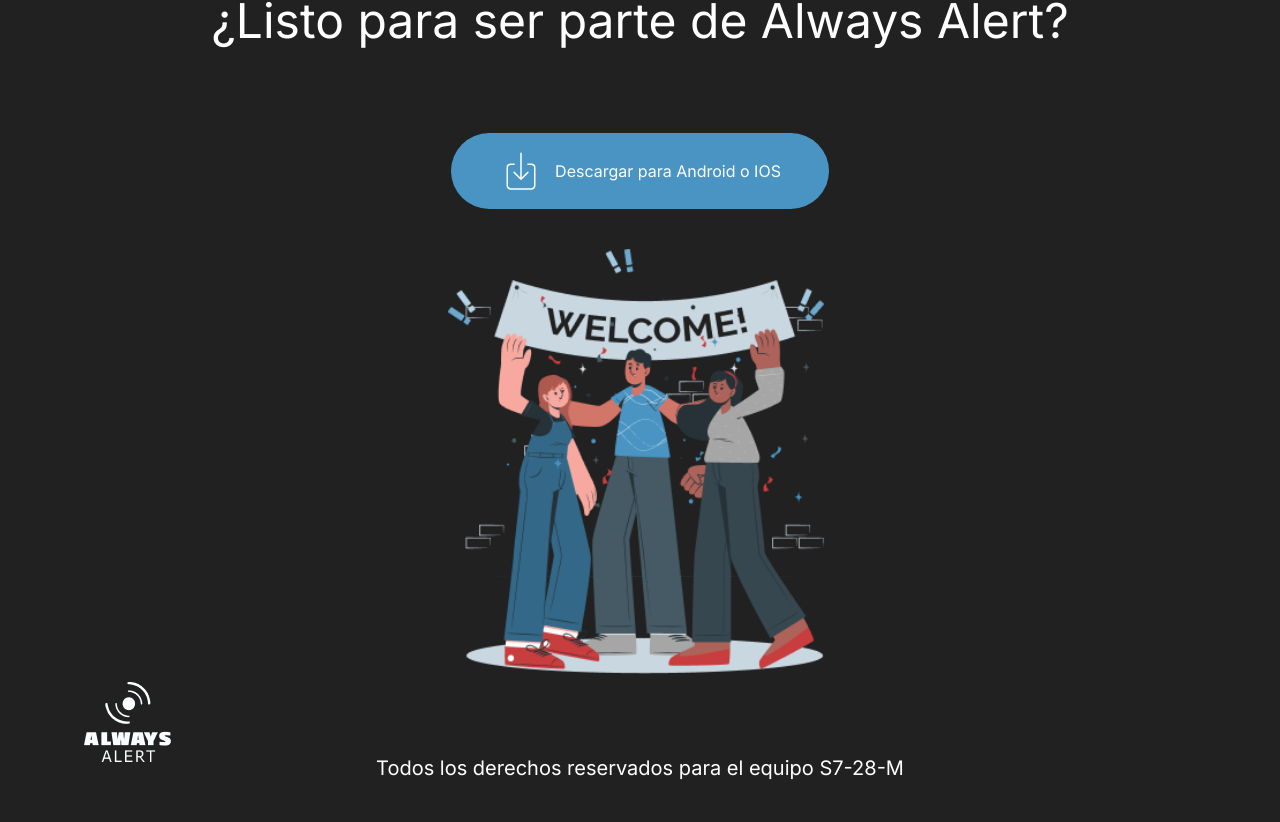
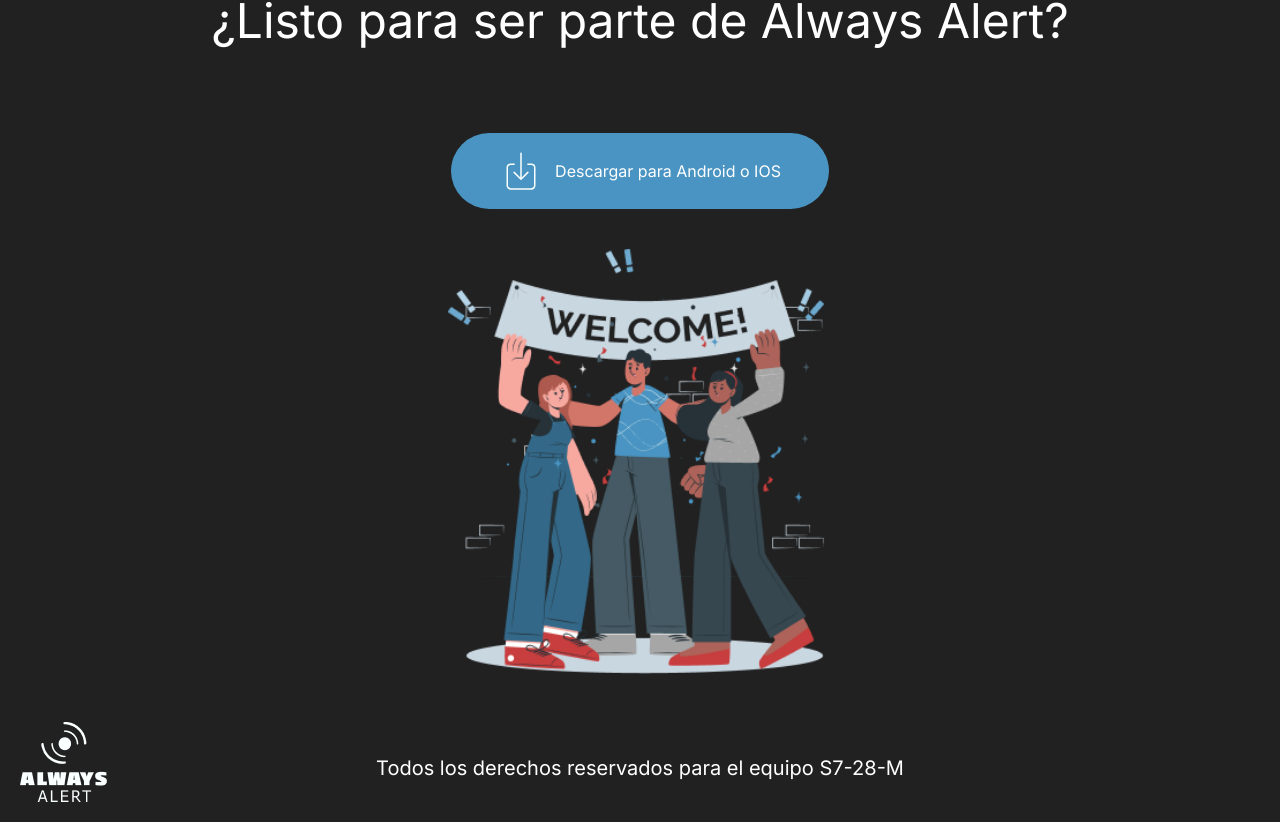
Before and after one commit to No-Country/s7-28-m-reactnative, a React (Vite) app in the folder always-alert-landing/: page / in a window 1280 px wide. Shown: the part 3395-4217 px from the top of the page. Built offline with nearby package versions, Linux system fonts and the light colour scheme.

Commit message:
fix modal z-index

```diff
--- a/always-alert-landing/src/components/DownloadModal/index.jsx
+++ b/always-alert-landing/src/components/DownloadModal/index.jsx
@@ -3,7 +3,7 @@ export default function DownloadModal ({ open, handleClose }) {
   const baseButtonStyle = 'gap-3 py-2 px-2 lg:py-4 sm:px-4 md:px-8 lg:px-12 rounded-full font-inter text-white mt-2 duration-300 ease-in-out hover:scale-110'
   if (open) {
     return (
-      <div className='h-screen w-screen fixed top-0 left-0 bg-black bg-opacity-80 flex justify-center items-center'>
+      <div className='z-10 h-screen w-screen fixed top-0 left-0 bg-black bg-opacity-80 flex justify-center items-center'>
         <dialog open={open} className='bg-gray-300 rounded-md flex flex-col gap-8 w-11/12 sm:max-w-md sm:gap-16 p-8'>
           <h3 className='text-xl text-center sm:text-2xl'>¿Quieres descargar <b>Always Alert</b>?</h3>
           <section className='w-full flex justify-around'>
--- a/always-alert-landing/src/components/Footer/index.jsx
+++ b/always-alert-landing/src/components/Footer/index.jsx
@@ -3,18 +3,18 @@ import DonwloadButton from '../DownloadButton'
 export default function Footer () {
   return (
     <footer className='h-full bg-[#212121] flex flex-col gap-10 items-center py-10 relative'>
-      <div data-aos='fade-up' className='flex flex-col gap-8 pt-8 sm:pt-20 sm:gap-20 items-center w-full max-w-6xl'>
-        <h2 className='text-white text-3xl sm:text-5xl text-center'>
+      <div className='flex flex-col gap-8 pt-8 sm:pt-20 sm:gap-20 items-center w-full max-w-6xl'>
+        <h2 data-aos='fade-up' className='text-white text-3xl sm:text-5xl text-center'>
           ¿Listo para ser parte de Always Alert?
         </h2>
         <section className='flex flex-col gap-10 items-center'>
           <DonwloadButton />
-          <img className='w-96' src='/assets/footer/character.png' alt='' />
+          <img data-aos='fade-up' className='w-96' src='/assets/footer/character.png' alt='' />
         </section>
-        <p className='text-white text-xl text-center'>
+        <p data-aos='fade-up' className='text-white text-xl text-center'>
           Todos los derechos reservados para el equipo S7-28-M
         </p>
-        <img className='hidden md:block absolute bottom-5 left-5' src='/assets/footer/white_logo.png' alt='' />
+        <img data-aos='fade-up' className='hidden md:block absolute bottom-5 left-5' src='/assets/footer/white_logo.png' alt='' />
       </div>
     </footer>
   )
```
